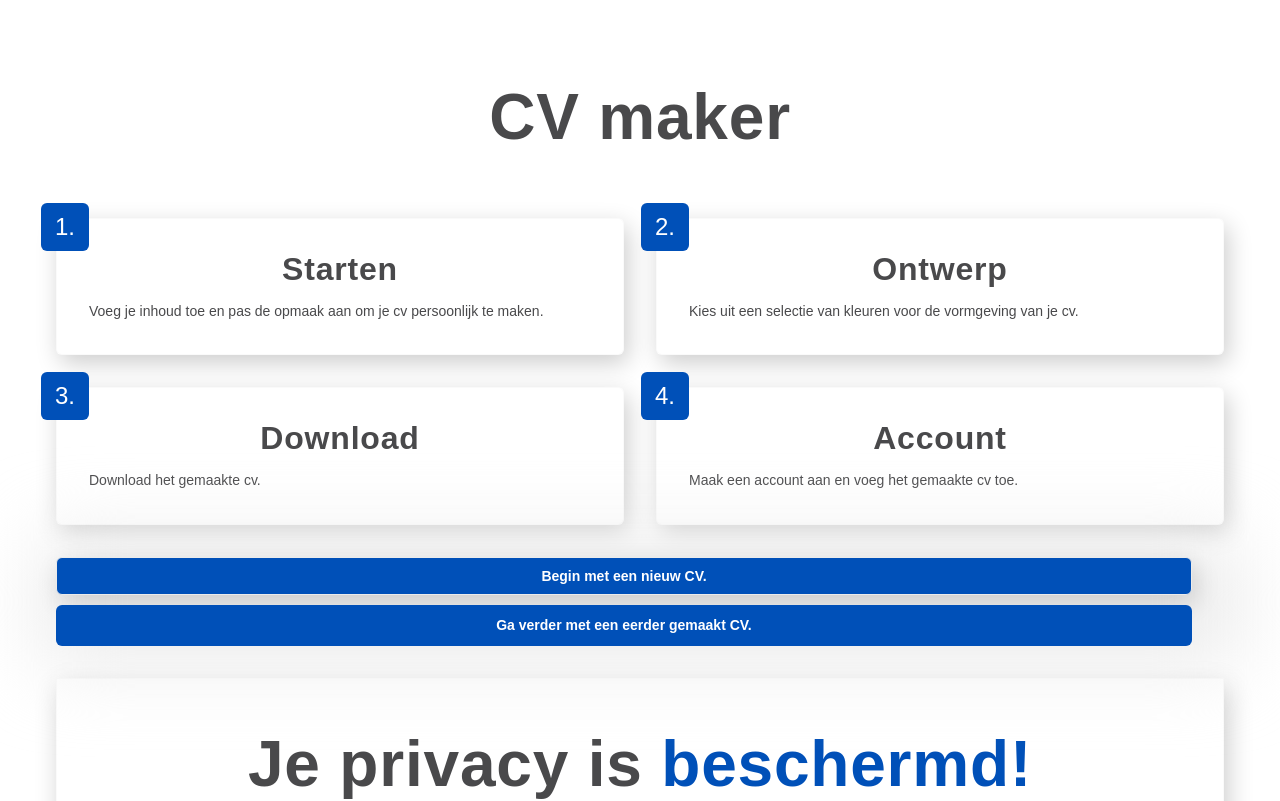
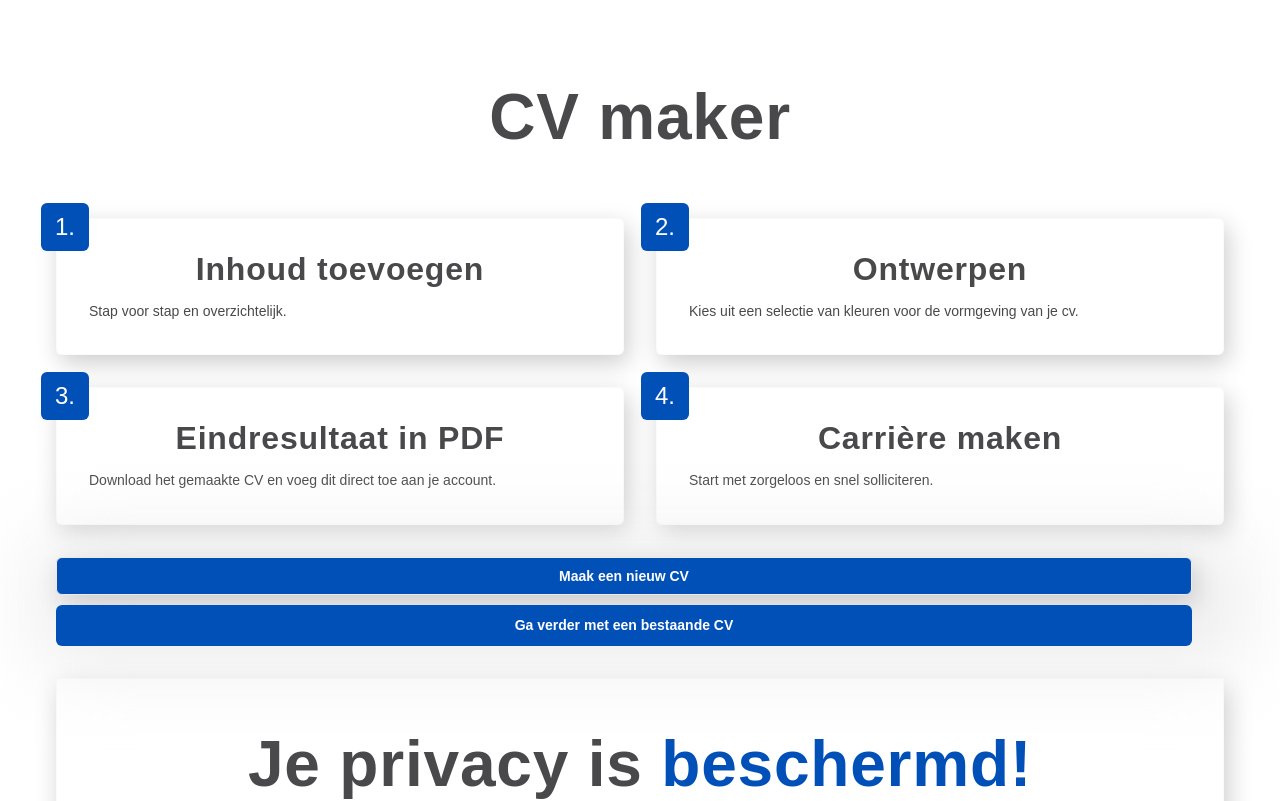
Before and after one commit to deBanenSite/CV-maker, a Next.js app: page / in a window 1280 px wide. Shown: the top 801 px of the page. Built offline with nearby package versions, Linux system fonts and the light colour scheme.

Commit message:
Made small text changes.

```diff
--- a/pages/index.tsx
+++ b/pages/index.tsx
@@ -19,33 +19,33 @@ const Home: NextPage = () => {
         <div className={styles.create}>
           <div className={styles.createStep}>
             <div className={styles.createNumber}>1.</div>
-            <h2>Starten</h2>
-            <p>Voeg je inhoud toe en pas de opmaak aan om je cv persoonlijk te maken.</p>
+            <h2>Inhoud toevoegen</h2>
+            <p>Stap voor stap en overzichtelijk.</p>
           </div>
           <div className={styles.createStep}>
             <div className={styles.createNumber}>2.</div>
-            <h2>Ontwerp</h2>
+            <h2>Ontwerpen</h2>
             <p>Kies uit een selectie van kleuren voor de vormgeving van je cv.
 </p>
           </div>
           <div className={styles.createStep}>
             <div className={styles.createNumber}>3.</div>
-            <h2>Download</h2>
-            <p>Download het gemaakte cv.</p>
+            <h2>Eindresultaat in PDF</h2>
+            <p>Download het gemaakte CV en voeg dit direct toe aan je account.</p>
           </div>
           <div className={styles.createStep}>
             <div className={styles.createNumber}>4.</div>
-            <h2>Account</h2>
-            <p>Maak een account aan en voeg het gemaakte cv toe.</p>
+            <h2>Carrière maken</h2>
+            <p>Start met zorgeloos en snel solliciteren.</p>
           </div>
         </div>
       </section>
       <div className={styles.action}>
           <Link href="/app" legacyBehavior>
-            <a className="btn btn-link btn-primary btn-lg">Begin met een nieuw CV.</a>
+            <a className="btn btn-link btn-primary btn-lg">Maak een nieuw CV</a>
           </Link>
           <Link href={{ pathname: '/app', query: { continue: true }}} legacyBehavior>
-            <a className="btn btn-link btn-secondary">Ga verder met een eerder gemaakt CV.</a>
+            <a className="btn btn-link btn-secondary">Ga verder met een bestaande CV</a>
           </Link>
         </div>
         <section className={styles.jumbotron}>
```
